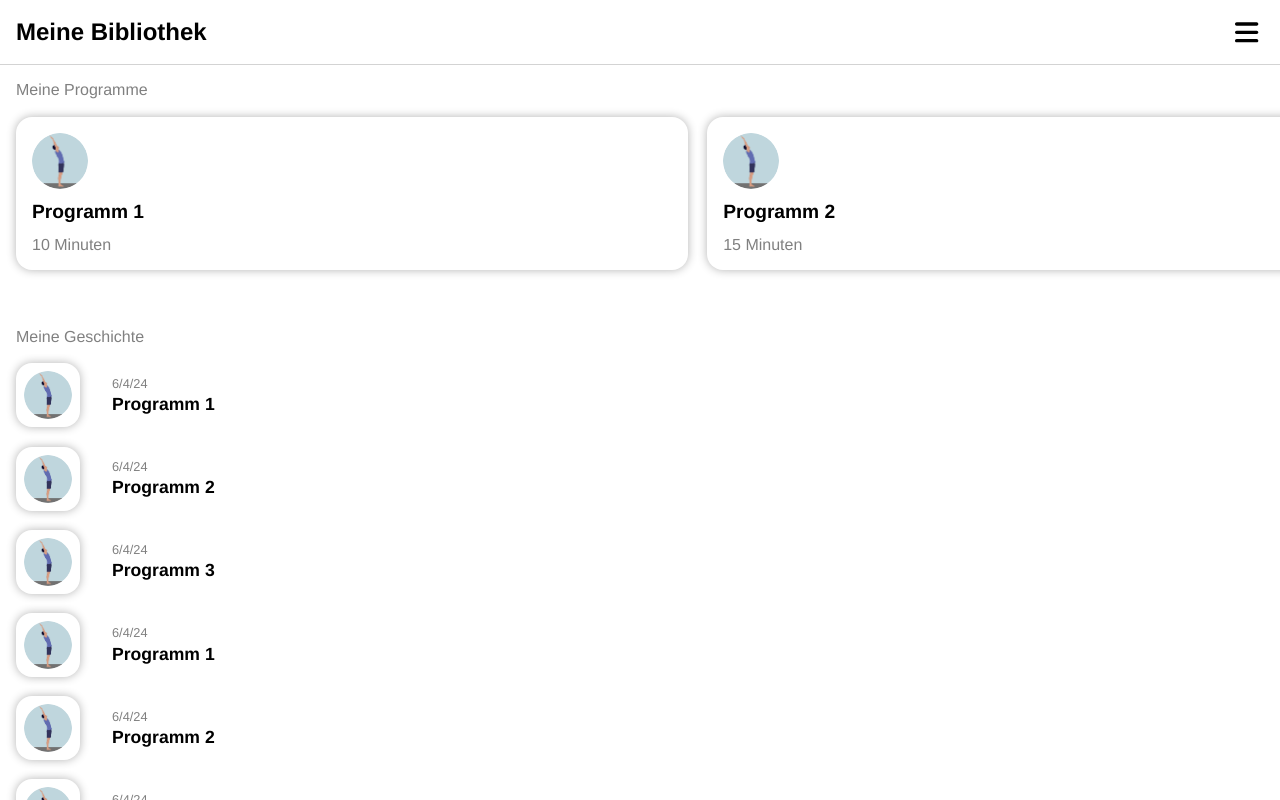
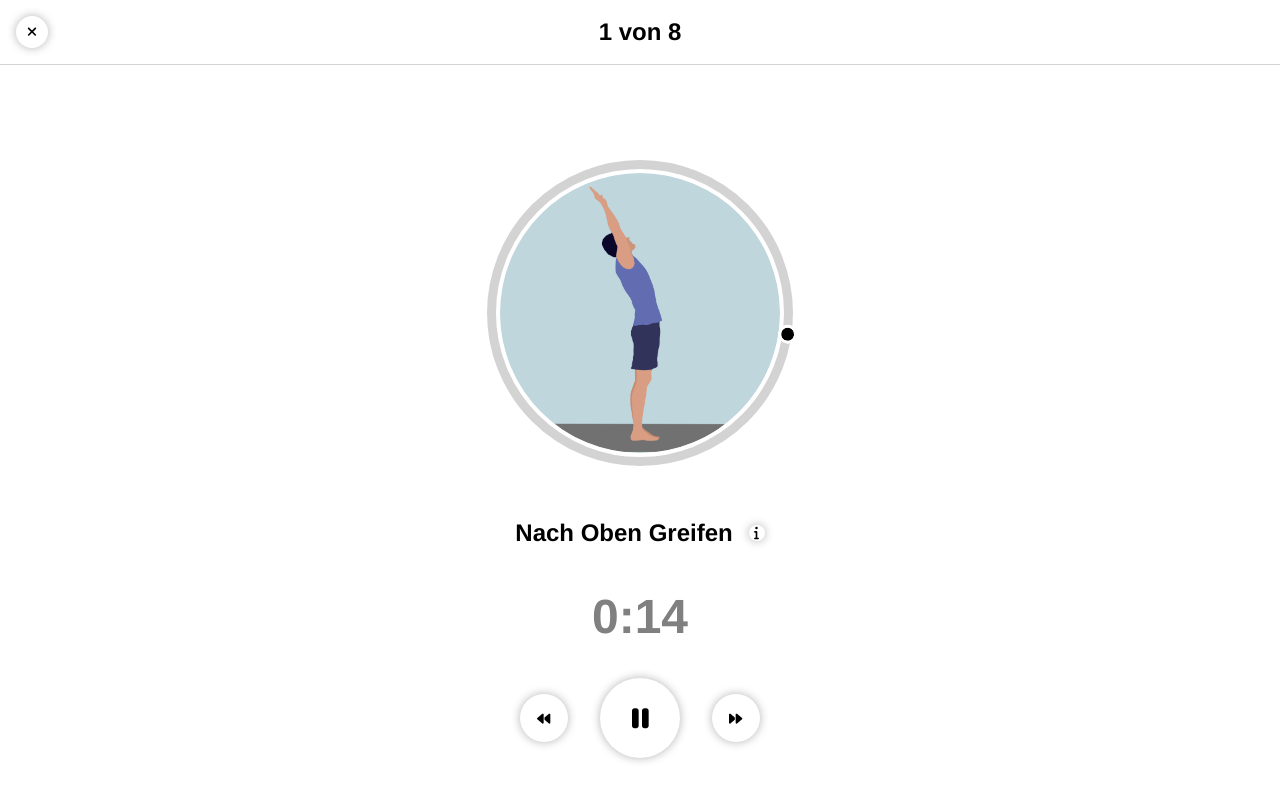
Before and after one commit to mipot101/Bend, a React (Create React App) app: page / in a window 1280 px wide. Built offline with nearby package versions, Linux system fonts and the light colour scheme; the HTML template or start-up script is replaced by a standard one.

Commit message:
feat: make view change buttons work

```diff
--- a/src/App.js
+++ b/src/App.js
@@ -4,26 +4,29 @@ import {useState} from "react";
 import ExerciseProgram from "./views/exerciseprogram/ExerciseProgram";
 import DefaultView from "./views/defaultview/DefaultView";
 
-const View = {
+export const AppStates = {
     DEFAULT_VIEW: 0,
     PROGRAM_VIEW: 1,
-    STRETCHING_VIEW: 2
+    LIVE_EXERCISE_VIEW: 2
 }
 
+export const ExerciseSet = {}
+
 function App() {
-    const [appState, setAppState] = useState(View.DEFAULT_VIEW);
+    const [appState, setAppState] = useState(AppStates.LIVE_EXERCISE_VIEW);
+    const [currentExerciseSet, setCurrentExerciseSet] = useState(null);
     const [currentExercise, setCurrentExercise] = useState(null);
     const currentView = () => {
         switch (appState) {
-            case View.DEFAULT_VIEW:
-                return (<DefaultView/>)
-            case View.PROGRAM_VIEW:
-                return (<ExerciseProgram/>)
-            case View.STRETCHING_VIEW:
-                return (<LiveExerciseView exercise_time={20}/>)
+            case AppStates.DEFAULT_VIEW:
+                return (<DefaultView setAppState={setAppState}/>)
+            case AppStates.PROGRAM_VIEW:
+                return (<ExerciseProgram setAppState={setAppState}/>)
+            case AppStates.LIVE_EXERCISE_VIEW:
+                return (<LiveExerciseView exercise_time={20} setAppState={setAppState}/>)
         }
     }
-    /* Set the window height of html and body automatically, to solve mobile browser issues */
+    /* Set the window height of html and body automatically, to solve mobile browser issu*/
     const documentHeight = () => {
         const doc = document.documentElement
         doc.style.setProperty('--doc-height', `${window.innerHeight}px`)
--- a/src/components/Header.css
+++ b/src/components/Header.css
@@ -1,6 +1,7 @@
 .header {
-    position: relative;
-    height: 5rem;
+    position: absolute;
+    top: 0;
+    height: 4rem;
     align-self: flex-start;
     width: 100%;
 
--- a/src/components/Header.js
+++ b/src/components/Header.js
@@ -2,13 +2,14 @@ import RoundButton from "./RoundButton";
 import {faXmark} from "@fortawesome/free-solid-svg-icons";
 import "./Header.css"
 
-const Header = ({title, closeable = true}) => {
+const Header = ({title, closeable = true, setAppState, appStateOnClose}) => {
     return (
         <div className="header">
             {
                 closeable ?
                     <div className="close-button">
-                        <RoundButton icon={faXmark} size={2} onClick={() => {
+                        <RoundButton icon={faXmark} size={2} color={"black"} onClick={() => {
+                            setAppState(appStateOnClose)
                         }}/>
                     </div> : null
             }
--- a/src/views/defaultview/DefaultView.js
+++ b/src/views/defaultview/DefaultView.js
@@ -8,12 +8,12 @@ export const DefaultViewStates = {
     HOME: "Meine Bibliothek",
     STATS: "Statistik"
 }
-const DefaultView = () => {
+const DefaultView = ({setAppState}) => {
     const [state, setState] = useState(DefaultViewStates.HOME);
     const currentView = () => {
         switch (state) {
             case DefaultViewStates.HOME:
-                return (<HomeView/>)
+                return (<HomeView setAppState={setAppState}/>)
             case DefaultViewStates.STATS:
                 return (<StatsView/>)
         }
--- a/src/views/defaultview/components/HomeView.js
+++ b/src/views/defaultview/components/HomeView.js
@@ -2,13 +2,13 @@ import "./HomeView.css"
 import ProgramList from "./ProgramList";
 import History from "./History";
 
-const HomeView = () => {
+const HomeView = ({setAppState}) => {
     const myPrograms = ["Programm 1", "Programm 2", "Programm 3", "Programm 1", "Programm 2", "Programm 3", "Programm 1", "Programm 2", "Programm 3"]
     const myProgramDurations = [10, 15, 20]
     const myHistoryProgramDates = ["6/4/24", "6/4/24", "6/4/24", "6/4/24", "6/4/24", "6/4/24", "6/4/24", "6/4/24"]
     return (
         <div className="home-view-container">
-            <ProgramList myPrograms={myPrograms} myProgramDurations={myProgramDurations}/>
+            <ProgramList myPrograms={myPrograms} myProgramDurations={myProgramDurations} setAppState={setAppState}/>
             <History historyPrograms={myPrograms} historyProgramDates={myHistoryProgramDates}/>
         </div>
     )
--- a/src/views/defaultview/components/ProgramList.css
+++ b/src/views/defaultview/components/ProgramList.css
@@ -26,6 +26,9 @@
     align-items: flex-start;
     padding: 1rem;
 
+    background-color: white;
+    border: none;
+
     flex-shrink: 0;
     width: 50vw;
     margin: 0.6rem;
@@ -46,6 +49,7 @@
     padding-top: 0.8rem;
     font-weight: bold;
     font-size: 1.2rem;
+    color: black;
 }
 
 .home-view-my-program-list-item-duration {
--- a/src/views/defaultview/components/ProgramList.js
+++ b/src/views/defaultview/components/ProgramList.js
@@ -1,7 +1,8 @@
 import "./ProgramList.css"
 import ExerciseIcon from "../../../components/ExerciseIcon";
+import {AppStates} from "../../../App";
 
-const ProgramList = ({myPrograms, myProgramDurations}) => {
+const ProgramList = ({myPrograms, myProgramDurations, setAppState}) => {
     return (
         <div className="home-view-my-program-list-container">
             <div className="home-view-my-program-list-title">
@@ -9,7 +10,9 @@ const ProgramList = ({myPrograms, myProgramDurations}) => {
             </div>
             <div className="home-view-my-program-list">
                 {myPrograms.map((program, index) => (
-                    <div key={index} className="home-view-my-program-list-item">
+                    <button key={index} className="home-view-my-program-list-item" onClick={() => {
+                        setAppState(AppStates.PROGRAM_VIEW)
+                    }}>
                         <ExerciseIcon size={"3.5rem"}/>
                         <div className="home-view-my-program-list-item-title">
                             {program}
@@ -17,7 +20,7 @@ const ProgramList = ({myPrograms, myProgramDurations}) => {
                         <div className="home-view-my-program-list-item-duration">
                             {myProgramDurations[index]} Minuten
                         </div>
-                    </div>
+                    </button>
                 ))}
             </div>
         </div>
--- a/src/views/exercise/LiveExerciseView.css
+++ b/src/views/exercise/LiveExerciseView.css
@@ -1,5 +1,5 @@
 .exercise-view {
-    height: 100vh;
+    height: 100%;
     display: flex;
     flex-direction: column;
     justify-content: space-between;
@@ -13,7 +13,7 @@
 
 .exercise {
     width: 100%;
-    margin-top: 5vh;
+    margin-top: calc(5% + 4rem);
     margin-bottom: auto;
 
     /*border-style: solid;*/
@@ -22,7 +22,7 @@
 }
 
 .exercise-name {
-    padding-top: 1vh;
+    padding-top: 1%;
     font-size: 1.5rem;
     font-weight: bolder;
 
@@ -43,7 +43,7 @@
 .controls {
     width: 100%;
     margin-top: auto;
-    margin-bottom: 2vh;
+    margin-bottom: 2%;
     display: flex;
 
     /*border-style: solid;*/
--- a/src/views/exercise/LiveExerciseView.js
+++ b/src/views/exercise/LiveExerciseView.js
@@ -4,8 +4,9 @@ import LiveExerciseImage from "./components/LiveExerciseImage";
 import {useEffect, useState} from "react";
 import RoundButton from "../../components/RoundButton";
 import Header from "../../components/Header";
+import {AppStates} from "../../App";
 
-const LiveExerciseView = ({exercise_time}) => {
+const LiveExerciseView = ({exercise_time, setAppState}) => {
     const [animationPaused, setAnimationPaused] = useState(false);
     const [time, setTime] = useState(exercise_time * 1000); // Time in milliseconds
     const increment = 10;
@@ -32,7 +33,7 @@ const LiveExerciseView = ({exercise_time}) => {
     };
     return (
         <div className="exercise-view">
-            <Header title={"1 von 8"}/>
+            <Header title={"1 von 8"} setAppState={setAppState} appStateOnClose={AppStates.PROGRAM_VIEW}/>
             <div className="exercise">
                 <LiveExerciseImage time={exercise_time} perc_done={percentageDone} animationPaused={animationPaused}/>
                 <div className="exercise-name">
@@ -45,15 +46,15 @@ const LiveExerciseView = ({exercise_time}) => {
             <div className="controls">
                 <div className="control-panel">
                     <div className="control-button">
-                        <RoundButton icon={faBackward} size={3}/>
+                        <RoundButton icon={faBackward} size={3} color={"black"}/>
                     </div>
                     <div className="control-button">
                         {animationPaused ?
-                            <RoundButton icon={faPlay} size={5} onClick={toggleAnimation}/> :
-                            <RoundButton icon={faPause} size={5} onClick={toggleAnimation}/>}
+                            <RoundButton icon={faPlay} size={5} color={"black"} onClick={toggleAnimation}/> :
+                            <RoundButton icon={faPause} size={5} color={"black"} onClick={toggleAnimation}/>}
                     </div>
                     <div className="control-button">
-                        <RoundButton icon={faForward} size={3}/>
+                        <RoundButton icon={faForward} size={3} color={"black"}/>
                     </div>
                 </div>
             </div>
--- a/src/views/exerciseprogram/ExerciseProgram.css
+++ b/src/views/exerciseprogram/ExerciseProgram.css
@@ -1,9 +1,13 @@
 .exercise-program {
+    position: relative;
     display: flex;
     flex-direction: column;
+    height: 100%;
 }
 
 .exercise-list {
+    margin-top: 4rem;
+    overflow: auto;
     display: flex;
     flex-direction: column;
 }
--- a/src/views/exerciseprogram/ExerciseProgram.js
+++ b/src/views/exerciseprogram/ExerciseProgram.js
@@ -1,11 +1,12 @@
 import Header from "../../components/Header";
 import "./ExerciseProgram.css"
 import ExerciseListItem from "./components/ExerciseListItem";
+import {AppStates} from "../../App";
 
-const ExerciseProgram = () => {
+const ExerciseProgram = ({setAppState}) => {
     const items = ["Falten Nach Vorne", "Pflug", "Katze Kuh", "Die ultimative Dehnübung für maximale Stärke", 3, 4, 5, 6, 7, 8, 9, 1, 2, 3, 4, 5]
     return (<div className="exercise-program">
-        <Header title={"Pias Programm"}/>
+        <Header title={"Pias Programm"} setAppState={setAppState} appStateOnClose={AppStates.DEFAULT_VIEW}/>
         <div className="exercise-list">
             {/* Map through the items array and render each item */}
             {items.map((item, index) => (
@@ -14,6 +15,7 @@ const ExerciseProgram = () => {
         </div>
         <div className="exercise-program-blur"/>
         <button className="exercise-start-button" onClick={() => {
+            setAppState(AppStates.LIVE_EXERCISE_VIEW)
         }}>
             BEGINNEN
         </button>
--- a/src/views/exerciseprogram/components/ExerciseListItem.css
+++ b/src/views/exerciseprogram/components/ExerciseListItem.css
@@ -6,6 +6,10 @@
     margin-top: 1.25rem;
     margin-right: 1.25rem;
     margin-left: 1.25rem;
+}
+
+.container:last-child {
+    margin-bottom: 6rem;
 }
 
 .icon-container {
```
